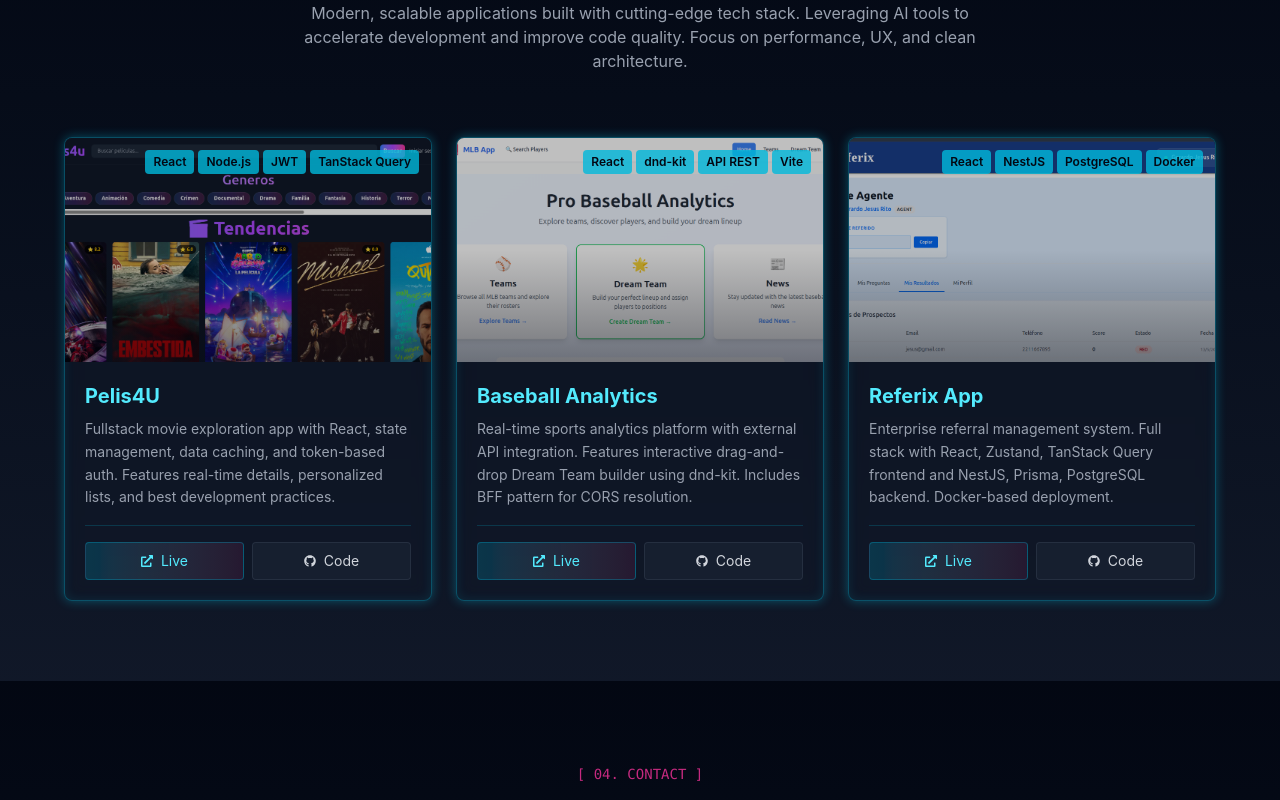
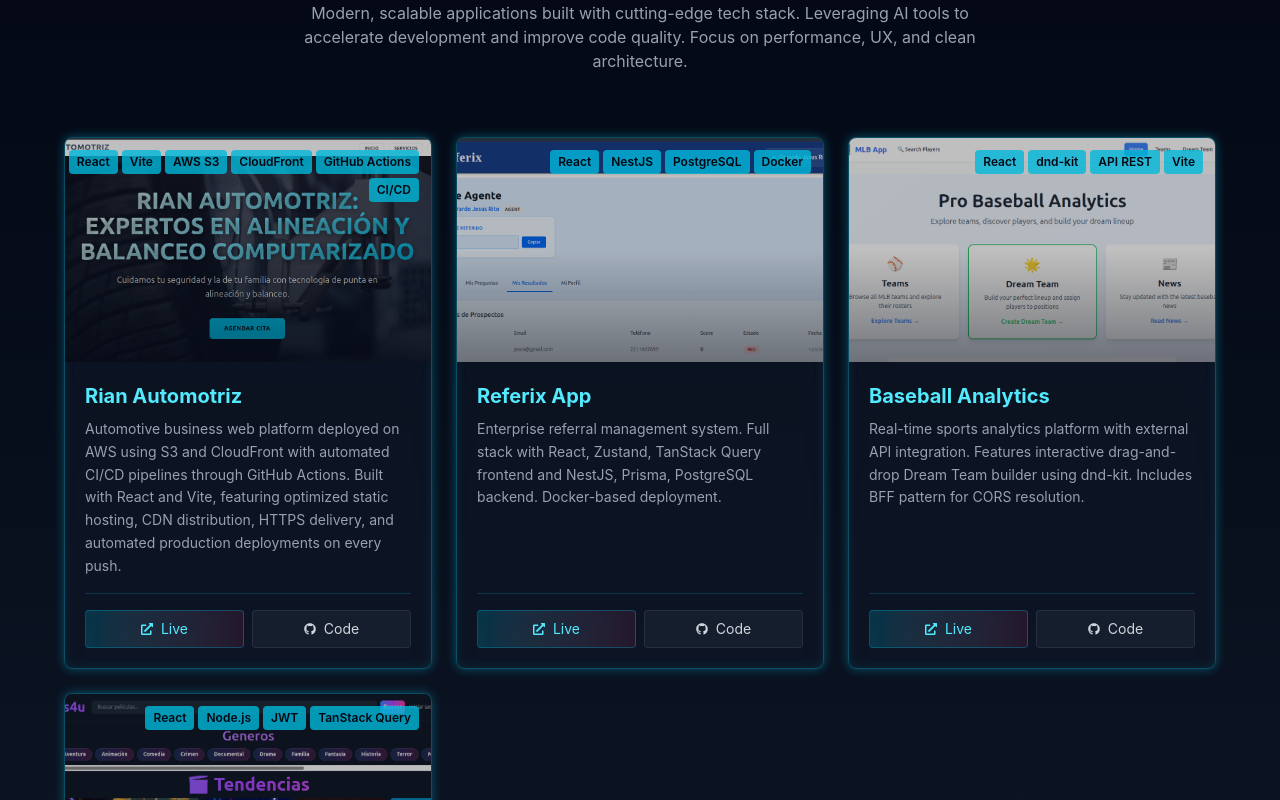
Before and after one commit to gerard-11/Mi-Portafolio, a React (Vite) app: page / in a window 1280 px wide. Shown: the part 2000-2800 px from the top of the page. Built offline with nearby package versions, Linux system fonts and the light colour scheme.

Commit message:
feat: add AWS deployed automotive project to portfolio

```diff
--- a/src/components/ProjectsSection.jsx
+++ b/src/components/ProjectsSection.jsx
@@ -1,6 +1,7 @@
 import Pelis4uFoto from "../assets/pelis4u-app.png"
 import BassebalAppFoto from "../assets/baseball-app.png"
 import referixImg from "../assets/referixImg.png"
+import automotrizImg from "../assets/RianAutomotriz.png"
 import { FaExternalLinkAlt, FaGithub } from "react-icons/fa"
 
 export const ProjectsSection = () => {
@@ -28,7 +29,22 @@ export const ProjectsSection = () => {
             github: "https://github.com",
             description: "Enterprise referral management system. Full stack with React, Zustand, TanStack Query frontend and NestJS, Prisma, PostgreSQL backend. Docker-based deployment.",
             tech: ["React", "NestJS", "PostgreSQL", "Docker"],
-        },
+        }, {
+            title: "Rian Automotriz",
+            image: automotrizImg,
+            url: "https://d1izlucman0v9u.cloudfront.net/",
+            github: "https://github.com",
+            description:
+                "Automotive business web platform deployed on AWS using S3 and CloudFront with automated CI/CD pipelines through GitHub Actions. Built with React and Vite, featuring optimized static hosting, CDN distribution, HTTPS delivery, and automated production deployments on every push.",
+            tech: [
+                "React",
+                "Vite",
+                "AWS S3",
+                "CloudFront",
+                "GitHub Actions",
+                "CI/CD"
+            ],
+        }
     ]
 
     return (
@@ -50,7 +66,7 @@ export const ProjectsSection = () => {
                 </div>
 
                 <div className="grid grid-cols-1 md:grid-cols-2 lg:grid-cols-3 gap-4 md:gap-6">
-                    {projects.map((project, idx) => (
+                    {projects.reverse().map((project, idx) => (
                         <div
                             key={project.title}
                             className="group h-full fade-up"
```
Also changed, not shown: src/assets/RianAutomotriz.png (added).
